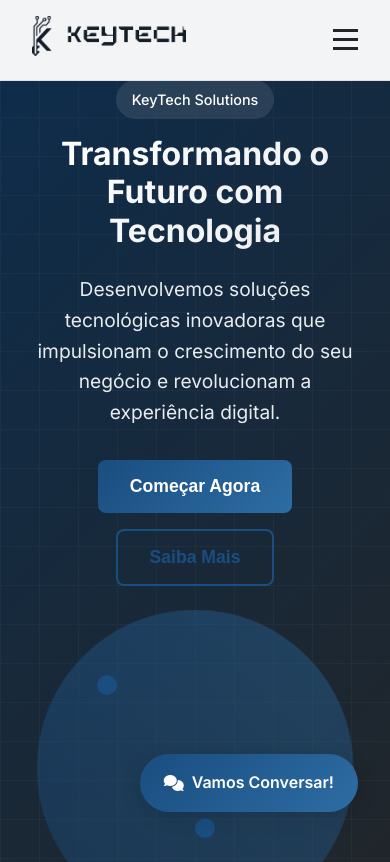
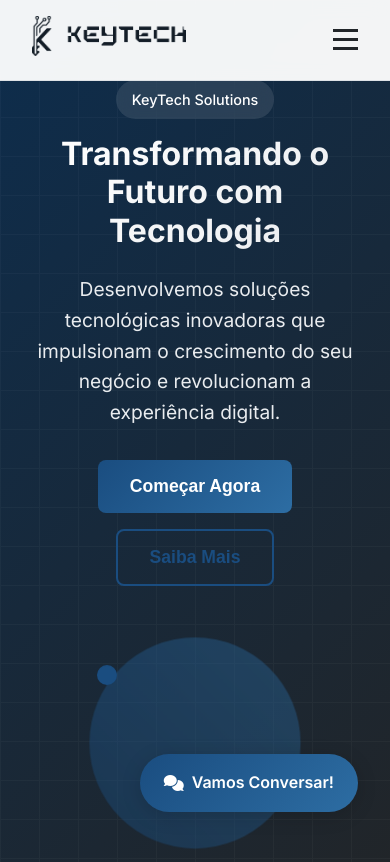
Before and after one commit to diogochaves123/Site-KeyTech, a plain HTML site: page index.html in a window 390 px wide. Shown: the top 862 px of the page. Drawn offline with Linux system fonts and the light colour scheme.

Commit message:
Melhoria de customização no design da página

```diff
--- a/styles.css
+++ b/styles.css
@@ -1101,6 +1101,11 @@ body {
         height: 300px;
     }
 
+    .circuit-board {
+        width: 250px;
+        height: 250px;
+    }
+
     .featured-content,
     .about-content,
     .contact-content {
@@ -1166,6 +1171,15 @@ body {
 
     .service-image {
         height: 150px;
+    }
+
+    .hero-visual {
+        height: 250px;
+    }
+
+    .circuit-board {
+        width: 200px;
+        height: 200px;
     }
 
     .chat-panel {
```
